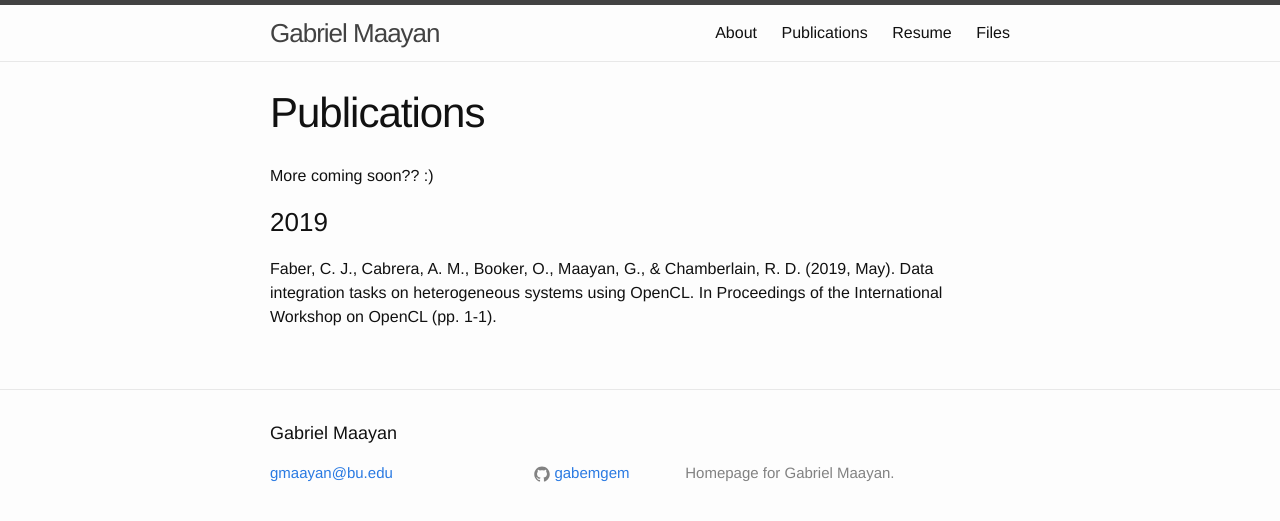
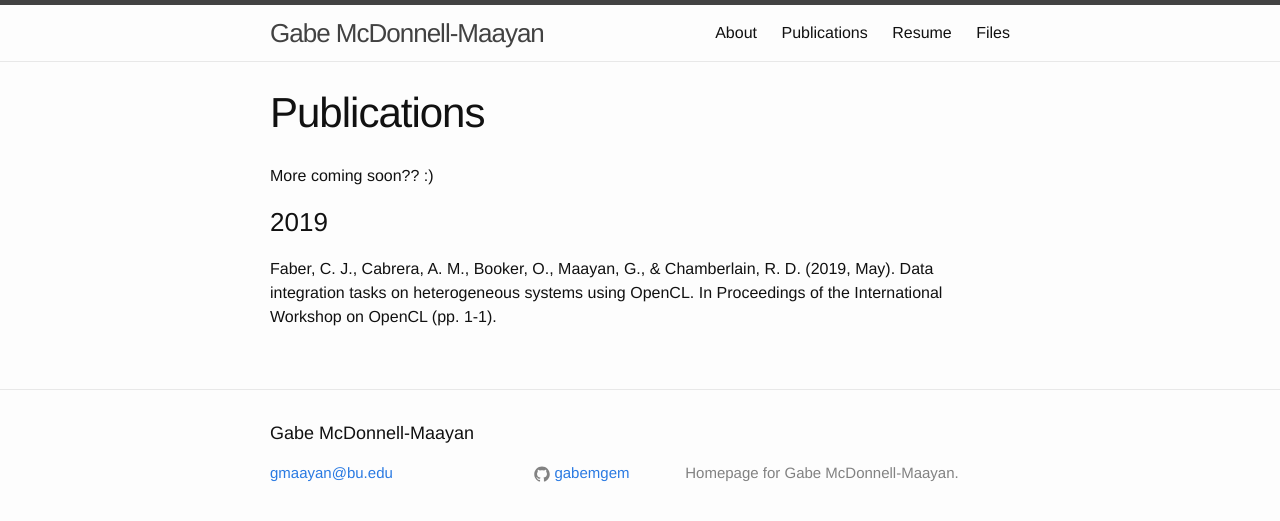
Before and after one commit to gabemgem/gabemgem.github.io, a Jekyll site: the page built from docs/publications.md, in a window 1280 px wide. Shown: the top 521 px of the page. Built offline with Jekyll 4.4.1, drawn with Linux system fonts in a browser that asks for light colours.

Commit message:
Update _config.yml

```diff
--- a/docs/_config.yml
+++ b/docs/_config.yml
@@ -6,10 +6,10 @@
 # 'jekyll serve'. If you change this file, please restart the server process.
 
 # Site settings
-title: Gabriel Maayan
+title: Gabe McDonnell-Maayan
 email: gmaayan@bu.edu
 description: > # this means to ignore newlines until "baseurl:"
-  Homepage for Gabriel Maayan.
+  Homepage for Gabe McDonnell-Maayan.
 baseurl: "" # the subpath of your site, e.g. /blog
 url: "http://gmaayan.com" # the base hostname & protocol for your site
 github_username:  gabemgem
```
